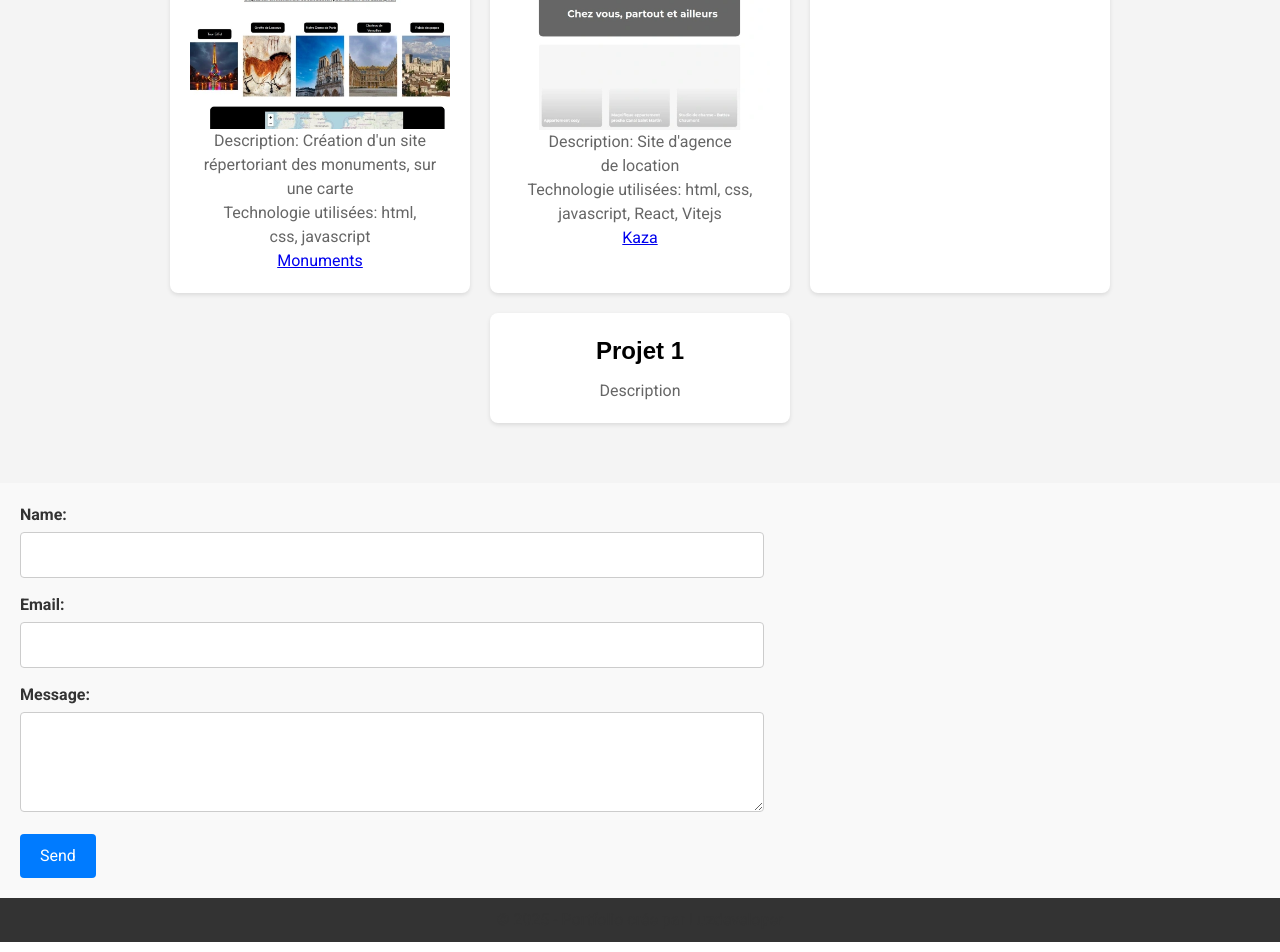
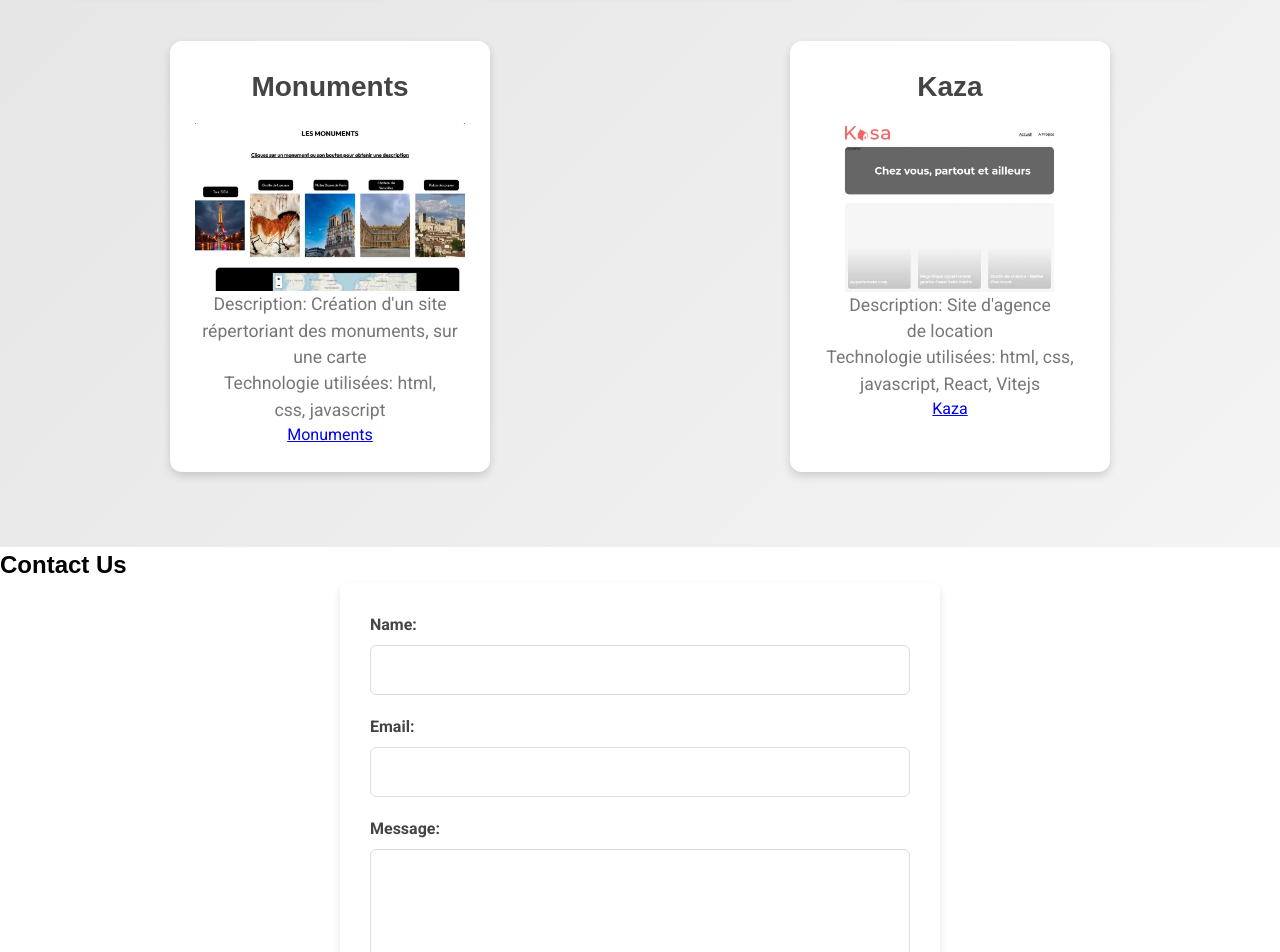
Before and after one commit to Luzdeveloper/Portfolio-React-2024, a React (Vite) app: page / in a window 1280 px wide. Shown: the part 2080-3032 px from the top of the page. Built offline with nearby package versions, Linux system fonts and the light colour scheme; a web font is replaced by a local one.

Commit message:
Portfolio v 1.0 final

```diff
--- a/src/components/Contact.jsx
+++ b/src/components/Contact.jsx
@@ -1,82 +1,51 @@
-import { useState } from 'react';
-import '../styles/contact.css'
+import { useRef } from 'react';
+import emailjs from '@emailjs/browser';
+import '../styles/contact.css';
 
+export const ContactForm = () => {
+  const form = useRef();
 
-export function ContactForm() {
-  const [name, setName] = useState('');
-  const [email, setEmail] = useState('');
-  const [message, setMessage] = useState('');
-
-  const handleSubmit = async (e) => {
+  const sendEmail = (e) => {
     e.preventDefault();
 
-    const templateParams = {
-      from_name: name,
-      from_email: email,
-      message: message,
-    };
-
-    try {
-      const response = await fetch('https://api.emailjs.com/api/v1.0/email/send', {
-        method: 'POST',
-        headers: {
-          'Content-Type': 'application/json',
+    emailjs
+      .sendForm(
+        import.meta.env.VITE_EMAILJS_SERVICE_ID,
+        import.meta.env.VITE_EMAILJS_TEMPLATE_ID,
+        form.current,
+        import.meta.env.VITE_EMAILJS_USER_ID
+      )
+      .then(
+        () => {
+          console.log('SUCCESS!');
+          alert('Envoyé avec succès!');
+          form.current.reset();
         },
-        body: JSON.stringify({
-          service_id: import.meta.env.VITE_EMAILJS_SERVICE_ID,
-          template_id: import.meta.env.VITE_EMAILJS_TEMPLATE_ID,
-          user_id: import.meta.env.VITE_EMAILJS_USER_ID,
-          template_params: templateParams,
-        }),
-      });
-
-      const data = await response.json();
-
-      if (response.ok) {
-        console.log('Email sent successfully:', data);
-        alert('Email sent successfully!');
-        setName('');
-        setEmail('');
-        setMessage('');
-      } else {
-        console.error('Error sending email:', data);
-        alert('Error sending email. Please try again.');
+        (error) => {
+          console.log('FAILED...', error.text);
+          alert('Erreur lors de l&apos envoie du mail.');
         }
-    } catch (error) {
-      console.error('Error sending email:', error);
-      alert('Error sending email. Please try again.');
-    }
+      );
   };
 
   return (
-    <form onSubmit={handleSubmit}>
+    <section id="Contact" className="contact-section">
+      <h2>Contact Us</h2>
+      <form ref={form} onSubmit={sendEmail}>
         <div>
           <label>Name:</label>
-        <input
-          type="text"
-          value={name}
-          onChange={(e) => setName(e.target.value)}
-          required
-        />
+          <input type="text" name="user_name" required />
         </div>
         <div>
           <label>Email:</label>
-        <input
-          type="email"
-          value={email}
-          onChange={(e) => setEmail(e.target.value)}
-          required
-        />
+          <input type="email" name="user_email" required />
         </div>
         <div>
           <label>Message:</label>
-        <textarea
-          value={message}
-          onChange={(e) => setMessage(e.target.value)}
-          required
-        />
+          <textarea name="message" required />
         </div>
         <button type="submit">Send</button>
       </form>
+    </section>
   );
-}
+};
--- a/src/components/Project.jsx
+++ b/src/components/Project.jsx
@@ -47,14 +47,6 @@ export function Project() {
           <p>Technologie utilisées: html, css, javascript, React, Vitejs </p>
           <a href="https://kaza-seven.vercel.app/" target="_blank">Kaza</a>
         </div>
-        <div className="project-item">
-          <h3>Projet 1</h3>
-          <p>Description</p>
-        </div>
-        <div className="project-item">
-          <h3>Projet 1</h3>
-          <p>Description</p>
-        </div>
       </div>
     </section>
     );
--- a/src/styles/contact.css
+++ b/src/styles/contact.css
@@ -1,48 +1,57 @@
-
-
 form {
-  width: 100%;
+  width: 80%;
+  max-width: 600px;
   margin: 0 auto;
-  padding: 20px;
-  background-color: #f9f9f9;
+  padding: 30px;
+  background-color: #ffffff;
+  box-shadow: 0 4px 8px rgba(0, 0, 0, 0.1);
+  border-radius: 8px;
 }
 
 form div {
-  margin-bottom: 15px;
+  margin-bottom: 20px;
 }
 
 form label {
   display: block;
-  margin-bottom: 5px;
+  margin-bottom: 8px;
   font-weight: bold;
-  color: #333;
+  color: #444;
 }
 
 form input[type="text"],
 form input[type="email"],
 form textarea {
-  width: 60%;
-  padding: 10px;
-  border: 1px solid #ccc;
-  border-radius: 4px;
+  width: 100%;
+  padding: 12px;
+  border: 1px solid #ddd;
+  border-radius: 6px;
   box-sizing: border-box;
   font-size: 16px;
+  transition: border-color 0.3s;
+}
+
+form input[type="text"]:focus,
+form input[type="email"]:focus,
+form textarea:focus {
+  border-color: #007bff;
 }
 
 form textarea {
-  height: 100px;
+  height: 120px;
   resize: vertical;
 }
 
 form button {
   display: inline-block;
-  padding: 10px 20px;
+  padding: 12px 24px;
   background-color: #007bff;
   color: #fff;
   border: none;
-  border-radius: 4px;
+  border-radius: 6px;
   cursor: pointer;
   font-size: 16px;
+  transition: background-color 0.3s;
 }
 
 form button:hover {
--- a/src/styles/footer.css
+++ b/src/styles/footer.css
@@ -1,6 +1,6 @@
 .footer{
     background-color: #333;
-    color: #333;
+    color: white;
     text-align: center;
     padding: 10px;
     left: 0;
--- a/src/styles/project.css
+++ b/src/styles/project.css
@@ -1,36 +1,47 @@
 .projects {
-  padding: 50px 20px;
-  background: #f4f4f4;
+  padding: 60px 30px;
+  background: linear-gradient(135deg, #e0e0e0, #f4f4f4);
 }
 
 .projects h2 {
   text-align: center;
-  font-size: 2.5em;
-  margin-bottom: 20px;
+  font-size: 3em;
+  margin-bottom: 30px;
+  color: #333;
+  text-transform: uppercase;
+  letter-spacing: 2px;
 }
 
 .project-list {
   display: flex;
   flex-wrap: wrap;
-  justify-content: center;
+  justify-content: space-around;
+  gap: 20px;
 }
 
 .project-item {
   background: #fff;
-  padding: 20px;
-  margin: 10px;
-  border-radius: 8px;
-  box-shadow: 0 2px 4px rgba(0, 0, 0, 0.1);
-  width: 300px;
+  padding: 25px;
+  margin: 15px;
+  border-radius: 12px;
+  box-shadow: 0 4px 8px rgba(0, 0, 0, 0.15);
+  width: 320px;
   text-align: center;
+  transition: transform 0.3s, box-shadow 0.3s;
+}
+
+.project-item:hover {
+  transform: translateY(-10px);
+  box-shadow: 0 8px 16px rgba(0, 0, 0, 0.2);
 }
 
 .project-item h3 {
-  font-size: 1.5em;
-  margin-bottom: 10px;
+  font-size: 1.75em;
+  margin-bottom: 15px;
+  color: #444;
 }
 
 .project-item p {
-  font-size: 1em;
-  color: #666;
+  font-size: 1.1em;
+  color: #777;
 }
```
Also changed, not shown: 1 other file (tests, documents, lock files or other folders). Lines whose indentation alone changed are shown as unchanged.
